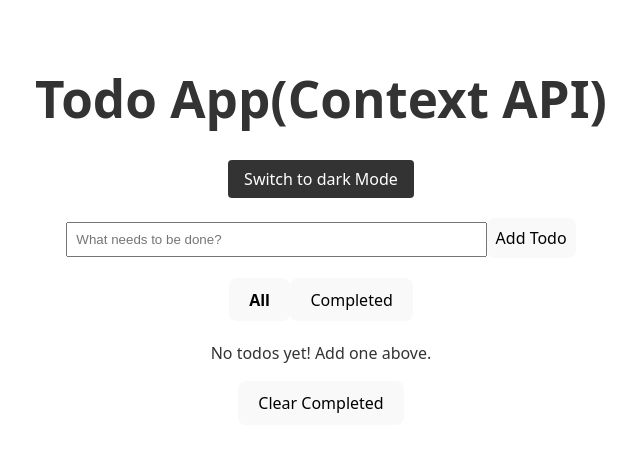
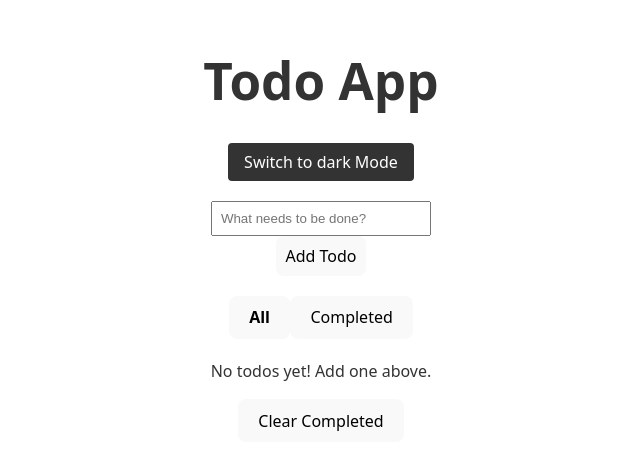
Before and after one commit to FrancesReagan/todo-app-js, a React (Vite) app: page / in a window 1280 px wide. Shown: the part 170-640 px from the top of the page, without its empty margins (319-959 px from the left). Built offline with nearby package versions, Linux system fonts and the light colour scheme.

Commit message:
fixed typo

```diff
--- a/src/App.jsx
+++ b/src/App.jsx
@@ -17,7 +17,7 @@ export default function App(){
 
  return (
  <div className="app">
-  <h1>Todo App(Context API)</h1>
+  <h1>Todo App </h1>
   <ThemeToggleButton/>
   <TodoInput />
   <FilterButtons />
```
